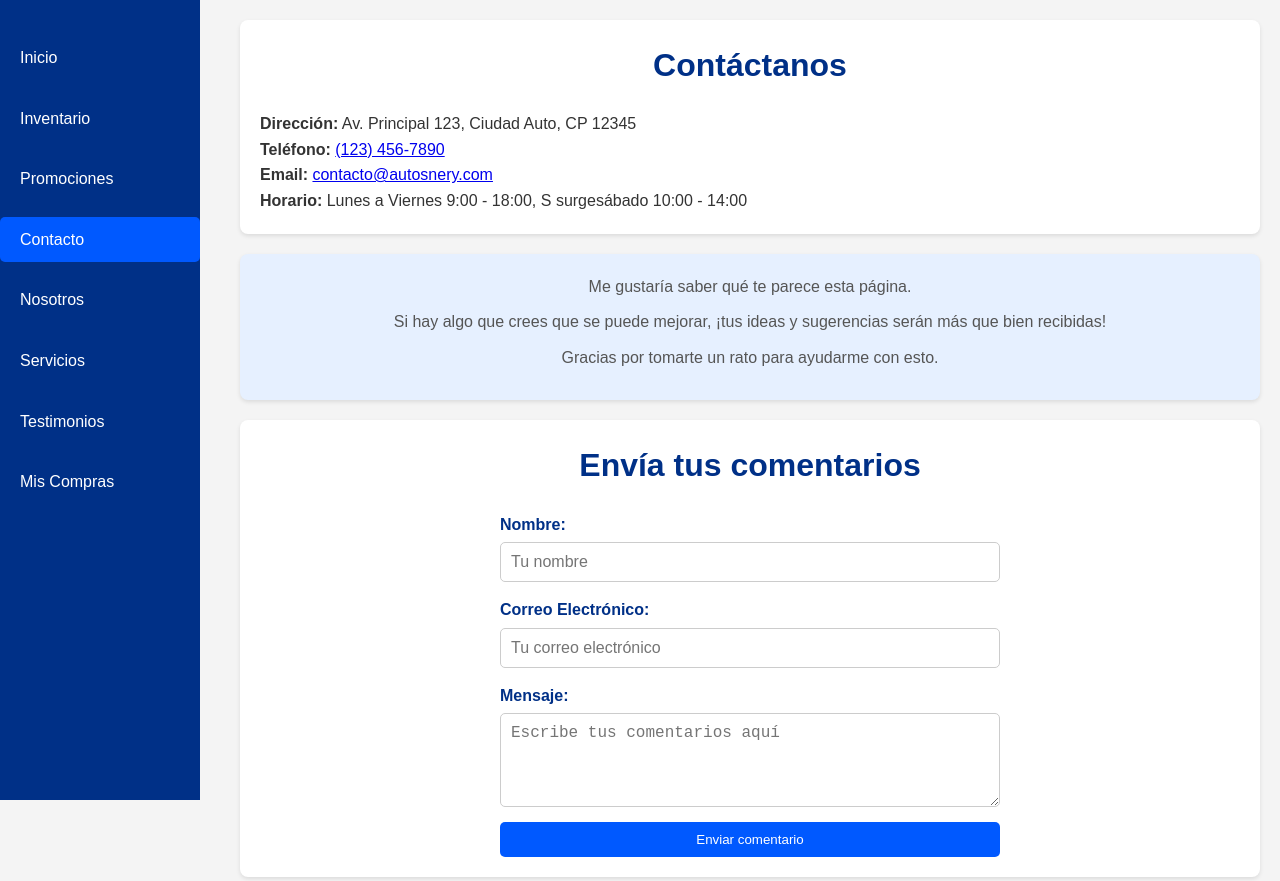
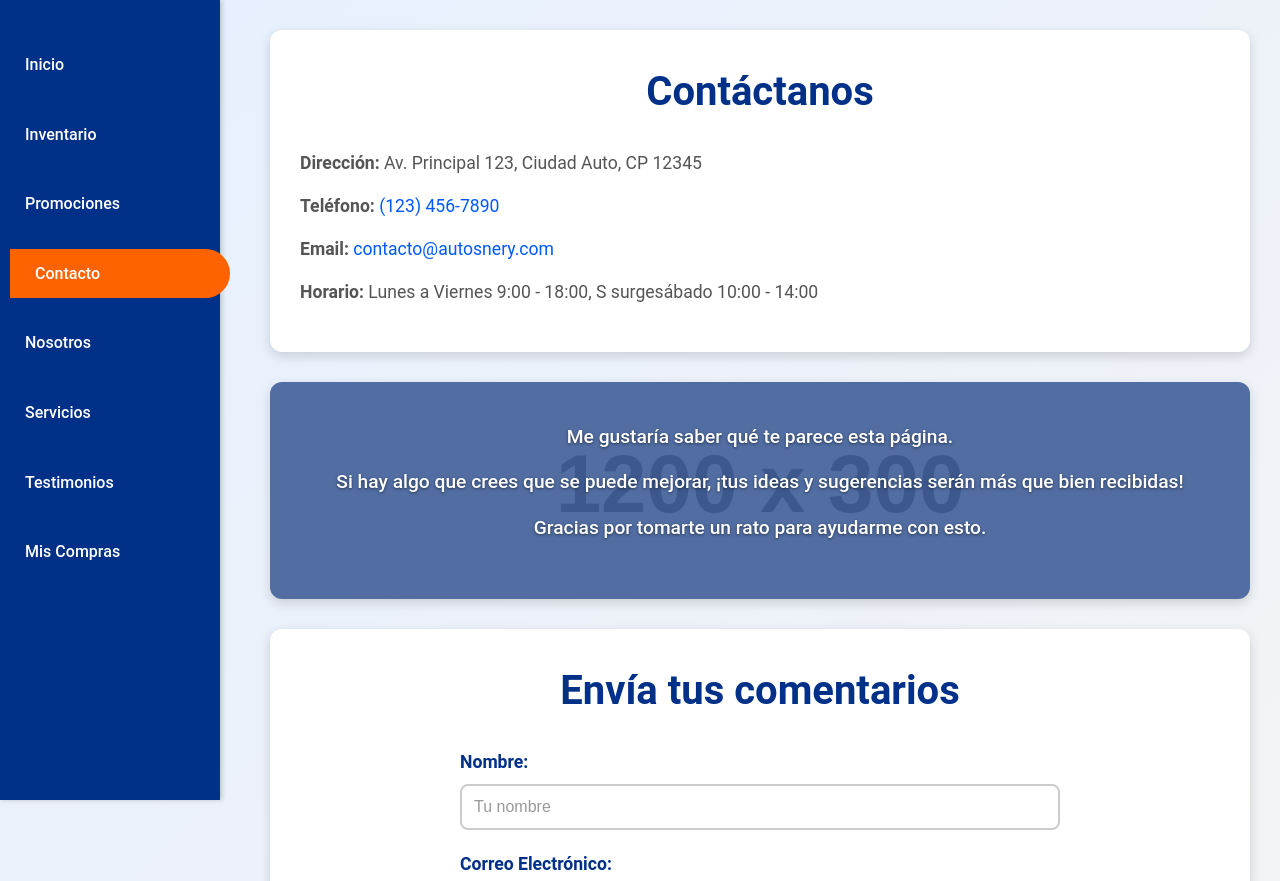
Before and after one commit to km896/ne, a plain HTML site: page contacto.html in a window 1280 px wide. Shown: the top 881 px of the page. Drawn offline with Linux system fonts and the light colour scheme; placeholder pictures from the web are drawn by us.

Commit message:
Update contacto.css

```diff
--- a/contacto.css
+++ b/contacto.css
@@ -5,39 +5,52 @@
 }
 
 body {
-    font-family: Arial, sans-serif;
+    font-family: 'Roboto', Arial, sans-serif;
     line-height: 1.6;
     color: #333;
-    background-color: #f4f4f4;
+    background: linear-gradient(135deg, #e6f0ff 0%, #f4f4f4 100%);
+    animation: fadeIn 1s ease-in;
+}
+
+@keyframes fadeIn {
+    from { opacity: 0; }
+    to { opacity: 1; }
 }
 
 header {
-    background-color: #003087;
+    background: linear-gradient(to right, #003087, #0059ff);
     color: white;
     position: relative;
+    box-shadow: 0 2px 5px rgba(0, 0, 0, 0.2);
 }
 
 .menu-toggle {
     display: none;
     background: none;
     border: none;
-    font-size: 1.5rem;
+    font-size: 1.8rem;
     color: white;
-    padding: 10px;
+    padding: 15px;
     cursor: pointer;
     position: absolute;
     top: 10px;
     left: 10px;
+    transition: transform 0.3s ease;
+}
+
+.menu-toggle:hover {
+    transform: scale(1.1);
 }
 
 .sidebar {
-    background-color: #003087;
-    width: 200px;
+    background: #003087;
+    width: 220px;
     position: fixed;
     top: 0;
     left: 0;
     height: 100%;
     padding-top: 20px;
+    box-shadow: 2px 0 5px rgba(0, 0, 0, 0.2);
 }
 
 .sidebar ul {
@@ -45,56 +58,98 @@ header {
 }
 
 .sidebar ul li {
-    margin: 15px 0;
+    margin: 20px 0;
 }
 
 .sidebar ul li a {
     color: white;
     text-decoration: none;
-    padding: 10px 20px;
+    padding: 12px 25px;
     display: block;
-    transition: background-color 0.3s;
+    font-weight: 500;
+    transition: all 0.3s ease;
 }
 
 .sidebar ul li a:hover,
 .sidebar ul li a.active {
-    background-color: #0059ff;
-    border-radius: 5px;
+    background-color: #ff6200;
+    border-radius: 0 25px 25px 0;
+    transform: translateX(10px);
 }
 
 .container {
-    margin-left: 220px;
-    padding: 20px;
+    margin-left: 240px;
+    padding: 30px;
     max-width: 1200px;
+    animation: slideIn 0.5s ease-out;
 }
 
-.section {
-    padding: 20px;
+@keyframes slideIn {
+    from { transform: translateY(20px); opacity: 0; }
+    to { transform: translateY(0); opacity: 1; }
+}
+
+.section.contacto {
+    padding: 30px;
     background: white;
-    border-radius: 8px;
-    box-shadow: 0 2px 4px rgba(0, 0, 0, 0.1);
-    margin-bottom: 20px;
+    border-radius: 12px;
+    box-shadow: 0 4px 12px rgba(0, 0, 0, 0.15);
+    margin-bottom: 30px;
 }
 
 h1 {
-    font-size: 2rem;
+    font-size: 2.5rem;
     color: #003087;
-    margin-bottom: 20px;
+    margin-bottom: 25px;
     text-align: center;
+    font-weight: 700;
+}
+
+.contacto p {
+    margin-bottom: 15px;
+    color: #555;
+    font-size: 1.1rem;
+}
+
+.contacto p a {
+    color: #0059ff;
+    text-decoration: none;
+    transition: color 0.3s ease;
+}
+
+.contacto p a:hover {
+    color: #ff6200;
+    text-decoration: underline;
 }
 
 .hero {
-    padding: 20px;
-    background: #e6f0ff;
-    border-radius: 8px;
+    padding: 40px;
+    background: url('https://via.placeholder.com/1200x300?text=Concesionario') center/cover no-repeat;
+    border-radius: 12px;
     text-align: center;
-    margin-bottom: 20px;
-    box-shadow: 0 2px 4px rgba(0, 0, 0, 0.1);
+    margin-bottom: 30px;
+    box-shadow: 0 4px 12px rgba(0, 0, 0, 0.15);
+    position: relative;
+    color: white;
+    text-shadow: 0 1px 3px rgba(0, 0, 0, 0.5);
+}
+
+.hero::before {
+    content: '';
+    position: absolute;
+    top: 0;
+    left: 0;
+    right: 0;
+    bottom: 0;
+    background: rgba(0, 48, 135, 0.6);
+    border-radius: 12px;
 }
 
 .hero p {
-    margin-bottom: 10px;
-    color: #555;
+    position: relative;
+    margin-bottom: 15px;
+    font-size: 1.2rem;
+    font-weight: 500;
 }
 
 .hidden {
@@ -109,50 +164,68 @@ h1 {
 }
 
 .info-section {
-    padding: 20px;
+    padding: 30px;
     background: white;
-    border-radius: 8px;
-    box-shadow: 0 2px 4px rgba(0, 0, 0, 0.1);
+    border-radius: 12px;
+    box-shadow: 0 4px 12px rgba(0, 0, 0, 0.15);
 }
 
 .info-section form {
     display: flex;
     flex-direction: column;
-    max-width: 500px;
+    max-width: 600px;
     margin: 0 auto;
 }
 
 .info-section label {
-    margin-bottom: 5px;
-    font-weight: bold;
+    margin-bottom: 8px;
+    font-weight: 700;
     color: #003087;
+    font-size: 1.1rem;
 }
 
 .info-section input,
 .info-section textarea {
-    margin-bottom: 15px;
-    padding: 10px;
-    border: 1px solid #ccc;
-    border-radius: 5px;
+    margin-bottom: 20px;
+    padding: 12px;
+    border: 2px solid #ccc;
+    border-radius: 8px;
     font-size: 1rem;
+    transition: all 0.3s ease;
+}
+
+.info-section input:focus,
+.info-section textarea:focus {
+    border-color: #ff6200;
+    box-shadow: 0 0 8px rgba(255, 98, 0, 0.3);
+    outline: none;
 }
 
 .info-section textarea {
     resize: vertical;
 }
 
+.info-section input::placeholder,
+.info-section textarea::placeholder {
+    color: #999;
+}
+
 .info-section button {
-    padding: 10px;
-    background-color: #0059ff;
+    padding: 12px;
+    background-color: #ff6200;
     color: white;
     border: none;
-    border-radius: 5px;
+    border-radius: 8px;
     cursor: pointer;
-    transition: background-color 0.3s;
+    font-size: 1.1rem;
+    font-weight: 600;
+    transition: all 0.3s ease;
 }
 
 .info-section button:hover {
-    background-color: #003087;
+    background-color: #e65500;
+    transform: translateY(-2px);
+    box-shadow: 0 4px 10px rgba(0, 0, 0, 0.2);
 }
 
 @media (max-width: 768px) {
@@ -173,6 +246,18 @@ h1 {
 
     .container {
         margin-left: 0;
-        padding: 10px;
+        padding: 15px;
+    }
+
+    h1 {
+        font-size: 2rem;
+    }
+
+    .hero {
+        padding: 20px;
+    }
+
+    .info-section form {
+        max-width: 100%;
     }
 }
```
